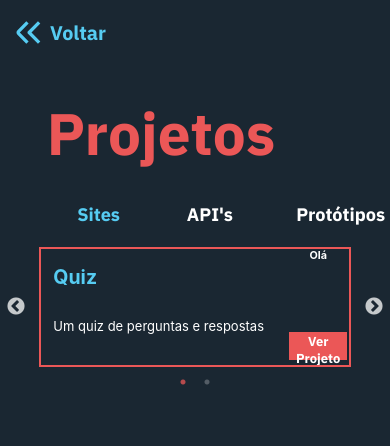
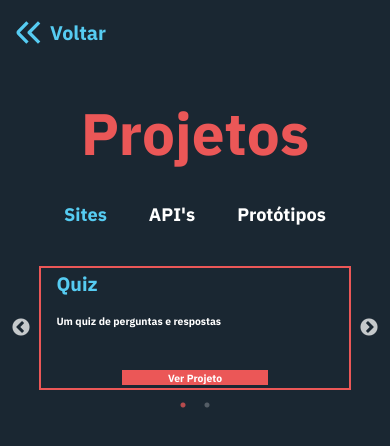
Before and after one commit to pinheiiro/portifolio, a Next.js app: page /projetos in a window 390 px wide. Shown: the top 446 px of the page. Built offline with nearby package versions, Linux system fonts and the light colour scheme.

Commit message:
page projets responsive

```diff
--- a/src/components/Contato/ModalForm/style.ts
+++ b/src/components/Contato/ModalForm/style.ts
@@ -7,6 +7,8 @@ export const H2 = styled.h2`
     font-size: 1.8rem;
     margin-top: 0;
     margin-bottom: 2.5rem;
+
+    // Resposividade ⬇
 
     @media (max-width: 479px) {
         br {
@@ -25,6 +27,8 @@ export const Button = styled.button`
     border: none;
     top: 25px;
     left: 30px;
+
+    // Resposividade ⬇
 
     @media (max-width: 600px) {
         left: 15px;
--- a/src/components/Homepage/Footer/style.ts
+++ b/src/components/Homepage/Footer/style.ts
@@ -10,6 +10,8 @@ export const Rodape = styled.footer`
         text-align: center;
     }
 
+    // Resposividade ⬇
+
     @media (max-width: 815px) {
         margin-top: 3.125rem;
     }
--- a/src/components/Homepage/Header/style.ts
+++ b/src/components/Homepage/Header/style.ts
@@ -39,6 +39,8 @@ export const Body = styled.div`
         font-size: 4rem;
     }
 
+    // Resposividade ⬇
+
     @media (max-width: 625px) {
         display: block;
 
--- a/src/components/Projetos/Apis/style.ts
+++ b/src/components/Projetos/Apis/style.ts
@@ -6,17 +6,24 @@ export const Div = styled.div`
     border: 2px solid #EB5757;
     margin-top: 5%;
 
+    @media (max-width: 500px) {
+        margin-top: 10%;
+    }
+
     .card {
         display: grid !important;
         grid-template-columns: 2fr 0.5fr;
-        grid-template-rows: 1fr 1fr;
-        grid-template-areas: "titulo img" "desc btn";
-    }
+        grid-template-rows: 0.5fr 1fr 1fr;
+        grid-template-areas: "titulo img" "desc img" "desc btn";
+
+        font-family: 'IBM Plex Sans', sans-serif;
 
         h2 {
             grid-area: titulo;
             margin-left: 5%;
             color: #56CCF2;
+            margin-top: 1%;
+            font-size: 2rem;
         }
 
         h5 {
@@ -27,6 +34,8 @@ export const Div = styled.div`
         p {
             grid-area: desc;
             margin-left: 5%;
+            font-weight: bold;
+            font-size: 1rem;
         }
 
         .btn {
@@ -36,7 +45,7 @@ export const Div = styled.div`
             align-items: end;
         }
 
-    .card button {
+        button {
             width: 95%;
             height: 50%;
             border: none;
@@ -48,5 +57,48 @@ export const Div = styled.div`
             font-family: 'IBM Plex Sans', sans-serif;
             font-weight: bold;
             font-size: 1rem;
+
+            transition: filter 0.2s;
+
+            &:hover {
+                filter: brightness(.8);
+            }
+
+            @media (max-width: 540px) {
+                font-size: 0.8rem;
+                margin-bottom: 1%;
+            }
+        }
+
+        @media (max-width: 500px) {
+
+            h5 {
+                display: none;
+            }
+
+            grid-template-columns: 1fr;
+            grid-template-rows: 35px 60px 25px;
+            grid-template-areas: "titulo" "desc" "btn";
+
+            h2 {
+                grid-area: titulo;
+                font-size: 1.5rem;
+            }
+
+            p {
+                grid-area: desc;
+                overflow: auto;
+                font-size: 0.8rem;
+            }
+
+            .btn {
+                grid-area: btn;
+                width: 50%;
+                height: 30px;
+                margin: 0 auto;
+                align-items: center;
+            }
+
+        }
     }
 `
--- a/src/components/Projetos/Prototipos/style.ts
+++ b/src/components/Projetos/Prototipos/style.ts
@@ -6,17 +6,24 @@ export const Div = styled.div`
     border: 2px solid #EB5757;
     margin-top: 5%;
 
+    @media (max-width: 500px) {
+        margin-top: 10%;
+    }
+
     .card {
         display: grid !important;
         grid-template-columns: 2fr 0.5fr;
-        grid-template-rows: 1fr 1fr;
-        grid-template-areas: "titulo img" "desc btn";
-    }
+        grid-template-rows: 0.5fr 1fr 1fr;
+        grid-template-areas: "titulo img" "desc img" "desc btn";
+
+        font-family: 'IBM Plex Sans', sans-serif;
 
         h2 {
             grid-area: titulo;
             margin-left: 5%;
             color: #56CCF2;
+            margin-top: 1%;
+            font-size: 2rem;
         }
 
         h5 {
@@ -27,6 +34,8 @@ export const Div = styled.div`
         p {
             grid-area: desc;
             margin-left: 5%;
+            font-weight: bold;
+            font-size: 1rem;
         }
 
         .btn {
@@ -36,7 +45,7 @@ export const Div = styled.div`
             align-items: end;
         }
 
-    .card button {
+        button {
             width: 95%;
             height: 50%;
             border: none;
@@ -48,5 +57,48 @@ export const Div = styled.div`
             font-family: 'IBM Plex Sans', sans-serif;
             font-weight: bold;
             font-size: 1rem;
+
+            transition: filter 0.2s;
+
+            &:hover {
+                filter: brightness(.8);
+            }
+
+            @media (max-width: 540px) {
+                font-size: 0.8rem;
+                margin-bottom: 1%;
+            }
+        }
+
+        @media (max-width: 500px) {
+
+            h5 {
+                display: none;
+            }
+
+            grid-template-columns: 1fr;
+            grid-template-rows: 35px 60px 25px;
+            grid-template-areas: "titulo" "desc" "btn";
+
+            h2 {
+                grid-area: titulo;
+                font-size: 1.5rem;
+            }
+
+            p {
+                grid-area: desc;
+                overflow: auto;
+                font-size: 0.8rem;
+            }
+
+            .btn {
+                grid-area: btn;
+                width: 50%;
+                height: 30px;
+                margin: 0 auto;
+                align-items: center;
+            }
+
+        }
     }
 `
--- a/src/components/Projetos/Sites/style.ts
+++ b/src/components/Projetos/Sites/style.ts
@@ -6,17 +6,24 @@ export const Div = styled.div`
     border: 2px solid #EB5757;
     margin-top: 5%;
 
+    @media (max-width: 500px) {
+        margin-top: 10%;
+    }
+
     .card {
         display: grid !important;
         grid-template-columns: 2fr 0.5fr;
-        grid-template-rows: 1fr 1fr;
-        grid-template-areas: "titulo img" "desc btn";
-    }
+        grid-template-rows: 0.5fr 1fr 1fr;
+        grid-template-areas: "titulo img" "desc img" "desc btn";
+
+        font-family: 'IBM Plex Sans', sans-serif;
 
         h2 {
             grid-area: titulo;
             margin-left: 5%;
             color: #56CCF2;
+            margin-top: 1%;
+            font-size: 2rem;
         }
 
         h5 {
@@ -27,6 +34,8 @@ export const Div = styled.div`
         p {
             grid-area: desc;
             margin-left: 5%;
+            font-weight: bold;
+            font-size: 1rem;
         }
 
         .btn {
@@ -36,7 +45,7 @@ export const Div = styled.div`
             align-items: end;
         }
 
-    .card button {
+        button {
             width: 95%;
             height: 50%;
             border: none;
@@ -48,5 +57,48 @@ export const Div = styled.div`
             font-family: 'IBM Plex Sans', sans-serif;
             font-weight: bold;
             font-size: 1rem;
+
+            transition: filter 0.2s;
+
+            &:hover {
+                filter: brightness(.8);
+            }
+
+            @media (max-width: 540px) {
+                font-size: 0.8rem;
+                margin-bottom: 1%;
+            }
+        }
+
+        @media (max-width: 500px) {
+
+            h5 {
+                display: none;
+            }
+
+            grid-template-columns: 1fr;
+            grid-template-rows: 35px 60px 25px;
+            grid-template-areas: "titulo" "desc" "btn";
+
+            h2 {
+                grid-area: titulo;
+                font-size: 1.5rem;
+            }
+
+            p {
+                grid-area: desc;
+                overflow: auto;
+                font-size: 0.8rem;
+            }
+
+            .btn {
+                grid-area: btn;
+                width: 50%;
+                height: 30px;
+                margin: 0 auto;
+                align-items: center;
+            }
+
+        }
     }
 `
--- a/src/components/Projetos/style.ts
+++ b/src/components/Projetos/style.ts
@@ -8,15 +8,35 @@ export const H1 = styled.h1`
     color: #EB5757;
     margin-left: 12%;
     line-height: 1;
+
+    @media (max-width: 800px) {
+        margin-left: 0;
+        text-align: center;
+    }
 `
 
 export const Ul = styled.ul`
+
+    display: flex;
+    flex-wrap: wrap;
     list-style: none;
-    display: grid;
-    grid-template-columns: 100px 100px 120px;
     margin-left: 8%;
-    margin-top: 6%;
-    gap: 3%;
+
+    li + li {
+        margin-left: 50px;
+    }
+
+    @media (max-width: 800px) {
+        margin-left: 0;
+        padding: 0;
+        justify-content: center;
+    }
+
+    @media (max-width: 400px) {
+        li + li {
+            margin-left: 30px;
+        }
+    }
 `
 
 export const Button = styled.button`
--- a/src/components/Servicos/style.ts
+++ b/src/components/Servicos/style.ts
@@ -8,6 +8,8 @@ export const H1 = styled.h1`
     color: #EB5757;
     margin-left: 120px;
     line-height: 0;
+
+    // Resposividade ⬇
 
     @media (max-width: 585px) {
         margin-left: 0;
@@ -39,6 +41,8 @@ export const Div = styled.div`
         font-weight: 500;
     }
 
+    // Resposividade ⬇
+
     @media (max-width: 960px) {
         gap: 0;
         margin-left: 0;
--- a/src/components/Sobre/style.ts
+++ b/src/components/Sobre/style.ts
@@ -7,6 +7,8 @@ export const H1 = styled.h1`
 
     color: #EB5757;
     margin-left: 120px;
+
+    // Resposividade ⬇
 
     @media (max-width: 768px) {
         text-align: center;
@@ -52,6 +54,8 @@ export const Div = styled.div`
         font-weight: bold;
     }
 
+    // Resposividade ⬇
+
     @media (max-width: 600px) {
         .imagem {
             display: none;
@@ -60,7 +64,7 @@ export const Div = styled.div`
         justify-content: center;
     }
 
-    @media (max-width: 400px) {
+    @media (max-width: 530px) {
         p {
             text-align: initial;
         }
--- a/src/styles/globals.css
+++ b/src/styles/globals.css
@@ -99,6 +99,15 @@ button {
 
 .slick-next {
     right: -35px !important;
+}
+
+@media (max-width: 500px) {
+  .slick-prev {
+    left: -30px !important;
+  }
+  .slick-next {
+    right: -30px !important;
+  }
 }
 
 /* Estilização dos Dots do Slide de Projetos */
```
Also changed, not shown: src/components/Contato/style.ts (+10 -1 lines), src/components/Homepage/Main/style.ts (+2 -8 lines). Lines whose indentation alone changed are shown as unchanged.
